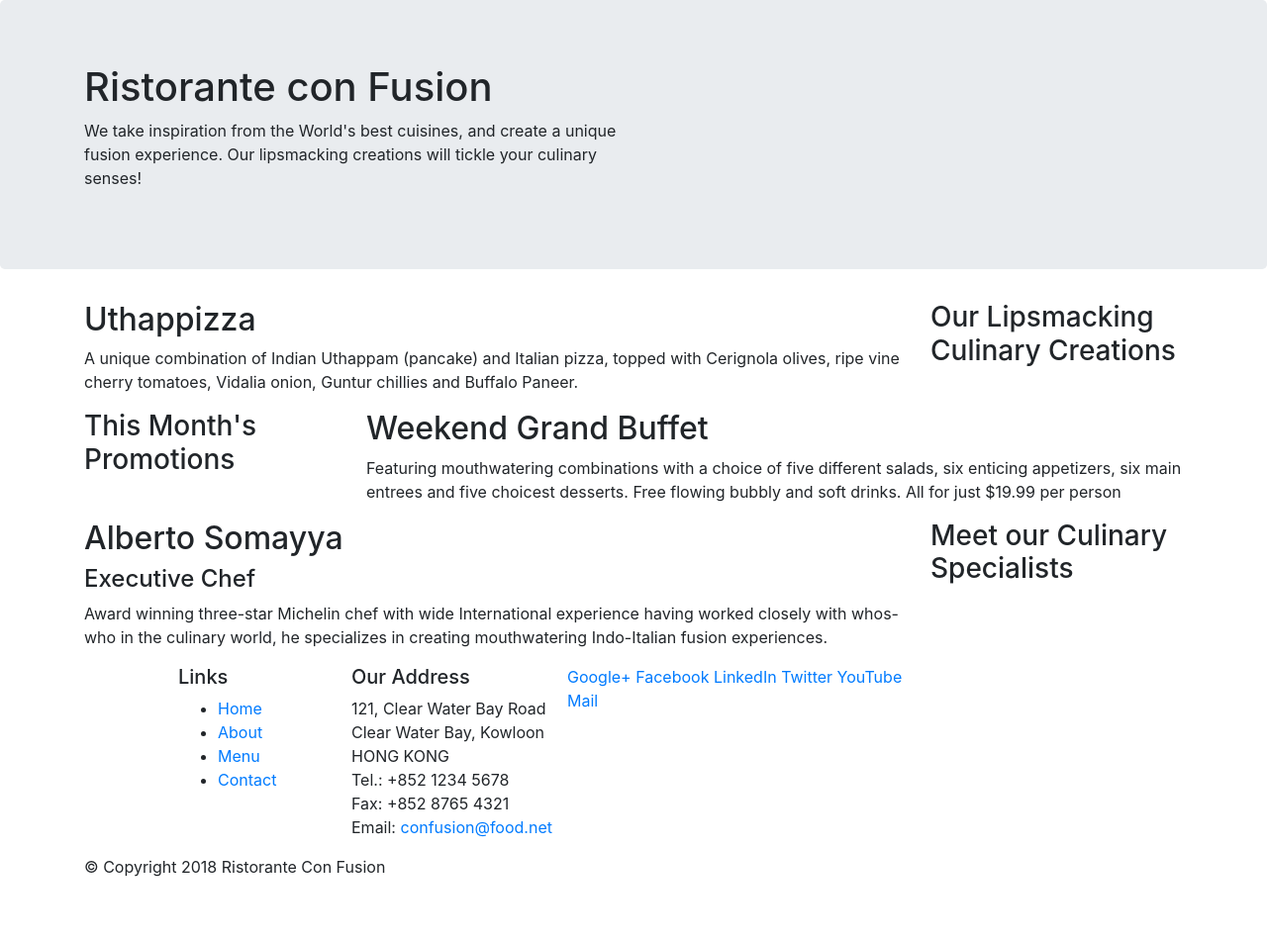
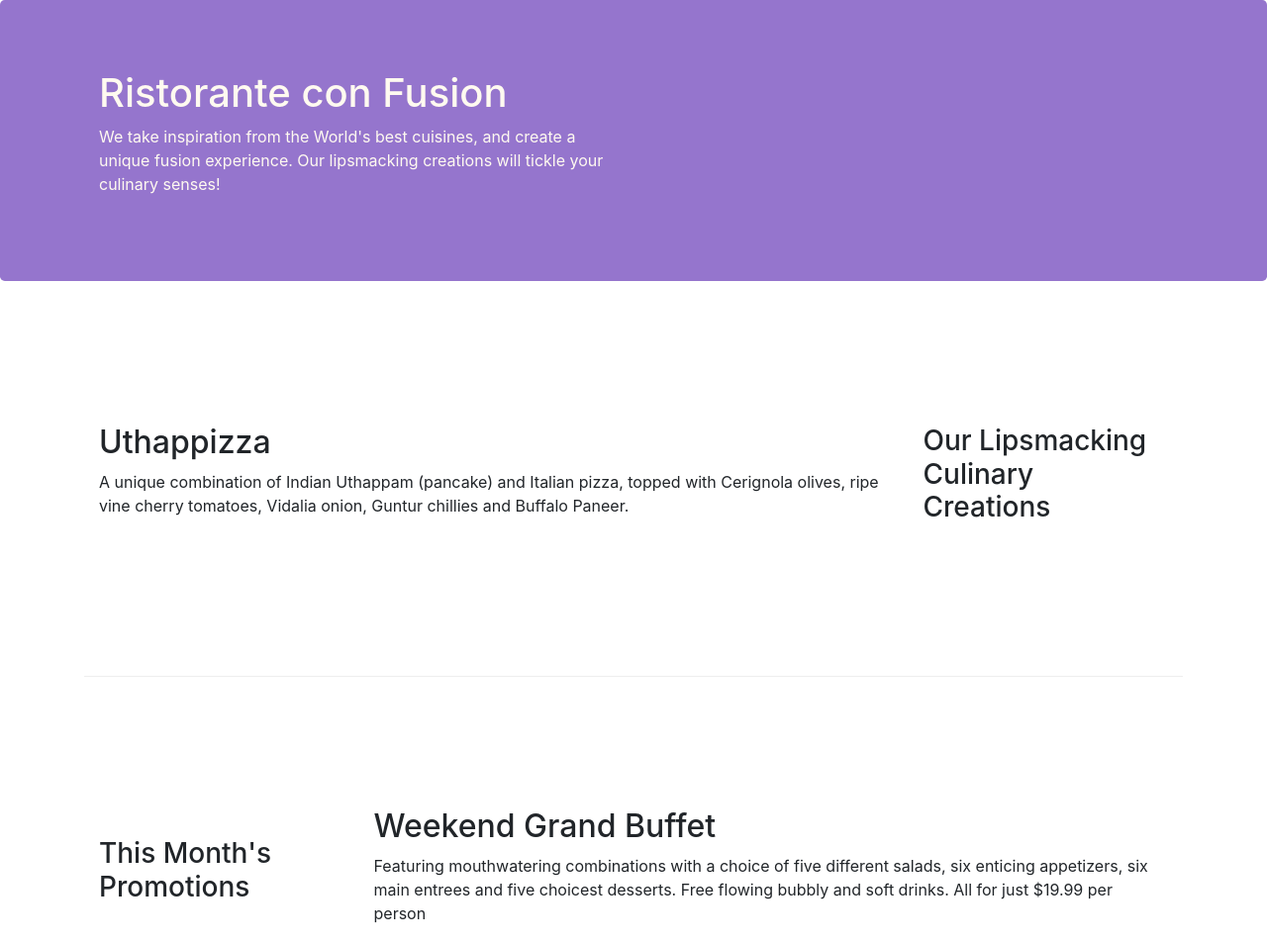
Before and after one commit to Heavytik/Fullstack_hongkong, a website: page index.html in a window 1280 px wide. Shown: the top 954 px of the page at 99% size. Before the commit the page ends 904 px from the top, so only its background shows below. Drawn offline with nearby package versions, Linux system fonts and the light colour scheme.

Commit message:
Added some basic styles

```diff
--- /dev/null
+++ b/css/styles.css
@@ -0,0 +1,30 @@
+.row-header {
+    margin: 0px auto;
+    padding: 0px auto;
+}
+
+.row-content {
+    margin: 0px auto;
+    padding: 50px 0px 50px 0px;
+    border-bottom: 1px ridge;
+    min-height: 400px;
+}
+
+.footer {
+    background-color: #D1C4E9;
+    margin: 0px auto;
+    padding: 20px 0px 20px 0px;
+}
+
+.jumbotron {
+    padding: 70px 30px 70px 30px;
+    margin: 0px auto;
+    background-color: #9575CD;
+    color: floralwhite;
+}
+
+.address {
+    font-size: 80px;
+    margin: 0px;
+    color: #0f0f0f;
+}
--- a/index.html
+++ b/index.html
@@ -9,6 +9,7 @@
 
     <!-- Bootstrap CSS -->
     <link rel="stylesheet" href="node_modules/bootstrap/dist/css/bootstrap.min.css">
+    <link rel="stylesheet" href="./css/styles.css">
     <title>Ristorante Con Fusion</title>
 </head>
 
@@ -16,7 +17,7 @@
 
     <header class="jumbotron">
         <div class="container">
-            <div class="row">
+            <div class="row row-header">
                 <div class="col-12 col-sm-6">
                     <h1>Ristorante con Fusion</h1>
                     <p>We take inspiration from the World's best cuisines, and create a unique fusion experience. Our lipsmacking
@@ -29,7 +30,7 @@
     </header>
 
     <div class="container">
-        <div class="row">
+        <div class="row row-content align-items-center">
             <div class="col-12 col-sm-4 order-sm-last col-md-3">
                 <h3>Our Lipsmacking Culinary Creations</h3>
             </div>
@@ -41,7 +42,7 @@
         </div>
 
 
-        <div class="row">
+        <div class="row row-content align-items-center">
             <div class="col-12 col-sm-4 order-sm-first col-md-3">
                 <h3>This Month's Promotions</h3>
             </div>
@@ -53,7 +54,7 @@
             </div>
         </div>
 
-        <div class="row">
+        <div class="row row-content align-items-centers">
             <div class="col-12 col-sm-4 order-sm-last col-md-3">
                 <h3>Meet our Culinary Specialists</h3>
             </div>
@@ -66,12 +67,12 @@
         </div>
     </div>
 
-    <footer>
+    <footer class="footer">
         <div class="container">
             <div class="row">
                 <div class="col-4 offset-1 col-sm-2">
                     <h5>Links</h5>
-                    <ul>
+                    <ul class="list-unstyled">
                         <li>
                             <a href="#">Home</a>
                         </li>
@@ -98,8 +99,8 @@
                         <a href="mailto:confusion@food.net">confusion@food.net</a>
                     </address>
                 </div>
-                <div class="col-12 col-sm-4">
-                    <div>
+                <div class="col-12 col-sm-4 align-self-center">
+                    <div class="text-center">
                         <a href="http://google.com/+">Google+</a>
                         <a href="http://www.facebook.com/profile.php?id=">Facebook</a>
                         <a href="http://www.linkedin.com/in/">LinkedIn</a>
@@ -109,7 +110,7 @@
                     </div>
                 </div>
             </div>
-            <div class="row">
+            <div class="row justify-content-center">
                 <div class="col-auto">
                     <p>© Copyright 2018 Ristorante Con Fusion</p>
                 </div>
```
